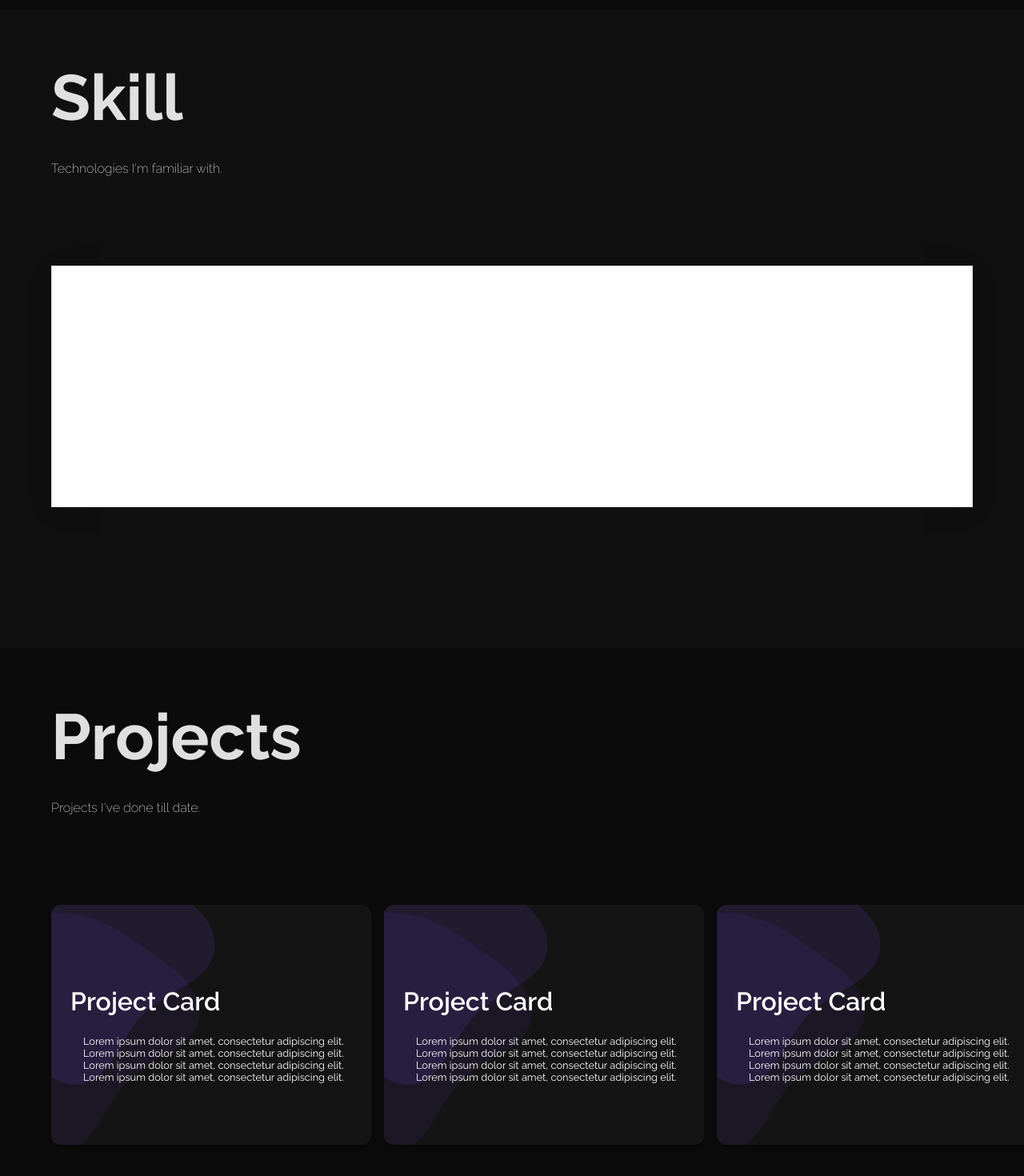
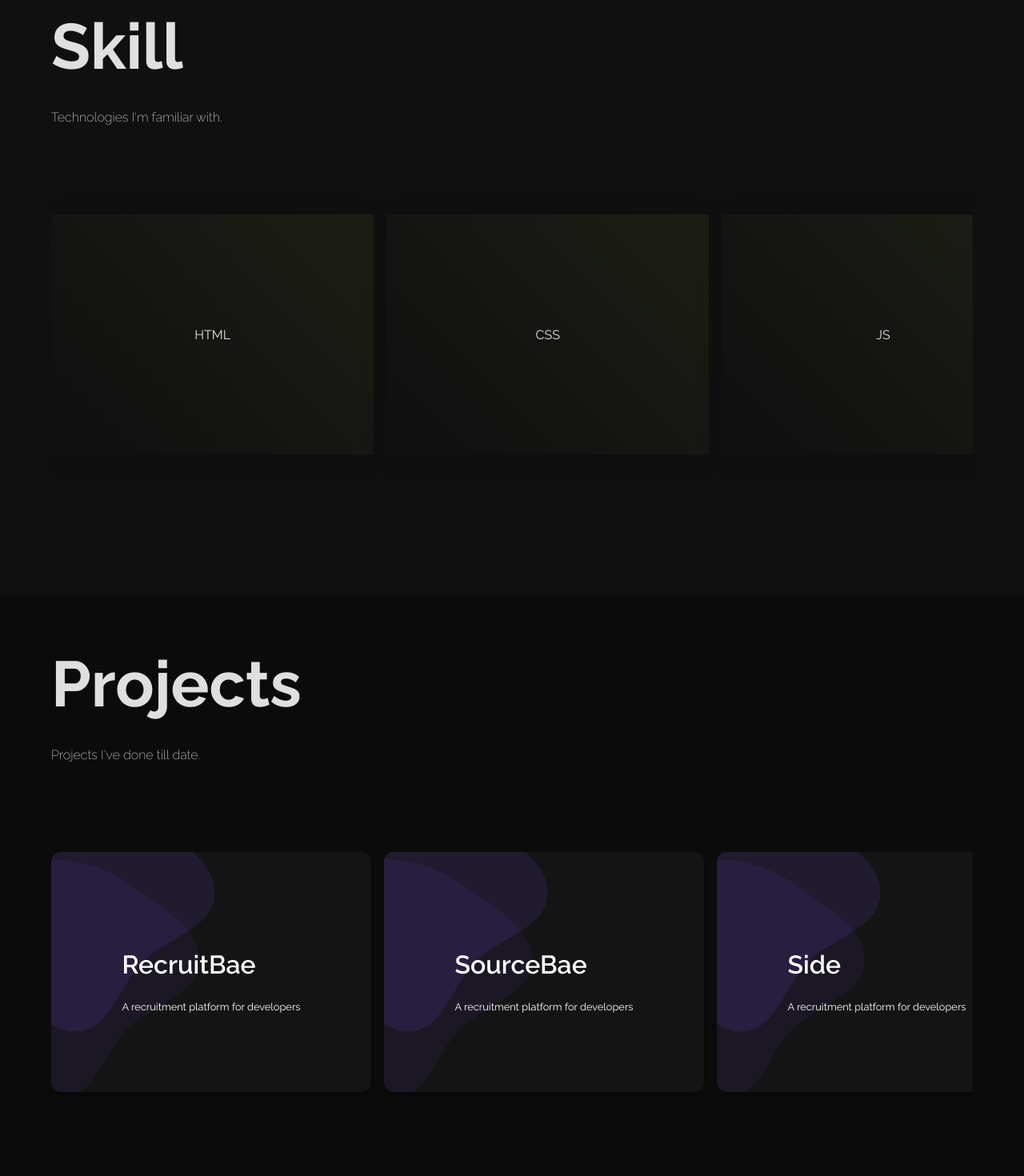
Before and after one commit to atulbhatt-system32/atulbhatt, a React (Create React App) app: page / in a window 1280 px wide. Shown: the part 892-2362 px from the top of the page at 80% size. Built offline with nearby package versions, Linux system fonts and the light colour scheme.

Commit message:
Skills Section Added

```diff
--- a/src/App.css
+++ b/src/App.css
@@ -34,3 +34,16 @@
   background-repeat: no-repeat;
   background-position: right;
 }
+
+body::-webkit-scrollbar {
+  width: 0.3em;
+}
+
+body::-webkit-scrollbar-track {
+  box-shadow: inset 0 0 6px rgba(0, 0, 0, 0.3);
+}
+
+body::-webkit-scrollbar-thumb {
+  background-color: var(--accent);
+  outline: 1px solid var(--accent);
+}
--- a/src/components/Cards/Cards.module.css
+++ b/src/components/Cards/Cards.module.css
@@ -29,3 +29,20 @@
   border: 0;
   border-radius: 12px;
 }
+
+.skills_card {
+  background: linear-gradient(
+      225.3deg,
+      rgba(199, 243, 108, 0.06) 5.55%,
+      rgba(16, 16, 16, 0.06) 90.64%
+    ),
+    #101010;
+
+  min-width: 35%;
+  width: 100%;
+  border: 0;
+}
+
+.skills_card + .skills_card {
+  margin-left: 1rem;
+}
--- a/src/components/Cards/Cards.tsx
+++ b/src/components/Cards/Cards.tsx
@@ -19,5 +19,8 @@
       styles.projectcard_title,
       styles.projectcard_body
     );
+
+  purpose === "skills" &&
+    classes.push(styles.skills_card, styles.children_wrapper);
   return <div className={classes.join(" ")}>{children}</div>;
 }
--- a/src/components/PictureCard/PictureCard.module.css
+++ b/src/components/PictureCard/PictureCard.module.css
@@ -1,7 +1,7 @@
 .card_container {
   background-image: url("./svgs/PaddleBg.svg");
   background-repeat: no-repeat;
-  padding: 5rem 0;
+  padding: 3rem 0;
   background-size: 100%;
 }
 
--- a/src/pages/Home/HomeView.module.css
+++ b/src/pages/Home/HomeView.module.css
@@ -99,12 +99,33 @@
   display: flex;
   margin-top: 5rem;
   padding: 2rem 0;
+  overflow-x: auto;
 }
 
 .skills_card_row {
   margin: 5rem 0;
 }
 
-.projects_card_row div + div {
+.projects_card_row div ~ div {
   margin-left: 1rem;
 }
+
+.projectcard_body {
+  margin: 0;
+}
+
+.skills_card_row::-webkit-scrollbar,
+.projects_card_row::-webkit-scrollbar {
+  width: 0.1em;
+}
+
+.skills_card_row::-webkit-scrollbar-track,
+.projects_card_row::-webkit-scrollbar-track {
+  box-shadow: inset 0 0 6px rgba(0, 0, 0, 0.3);
+}
+
+.skills_card_row::-webkit-scrollbar-thumb,
+.projects_card_row::-webkit-scrollbar-thumb {
+  background-color: var(--accent);
+  outline: 1px solid var(--accent);
+}
--- a/src/pages/Home/HomeView.tsx
+++ b/src/pages/Home/HomeView.tsx
@@ -39,6 +39,12 @@
 };
 
 const SkillsSection = () => {
+  const skills = [
+    { title: "HTML" },
+    { title: "CSS" },
+    { title: "JS" },
+    { title: "React" },
+  ];
   return (
     <section className={styles.skills_section}>
       <div className={styles.skills_section_title}>
@@ -48,13 +54,47 @@
         <span>Technologies I'm familiar with.</span>
       </div>
       <div className={styles.skills_card_row}>
-        <Cards>React</Cards>
+        {skills.map((skill) => (
+          <Cards purpose="skills">
+            <div className={styles.skill_name}>{skill.title}</div>
+          </Cards>
+        ))}
       </div>
     </section>
   );
 };
 
 const ProjectsSection = () => {
+  const projects = [
+    {
+      title: "RecruitBae",
+      description: "A recruitment platform for developers",
+    },
+    {
+      title: "SourceBae",
+      description: "A recruitment platform for developers",
+    },
+    {
+      title: "Side",
+      description: "A recruitment platform for developers",
+    },
+    {
+      title: "Compex Analytics",
+      description: "A recruitment platform for developers",
+    },
+    {
+      title: "Automyze",
+      description: "A recruitment platform for developers",
+    },
+    {
+      title: "Bandhify",
+      description: "A recruitment platform for developers",
+    },
+    {
+      title: "Samadhan",
+      description: "A recruitment platform for developers",
+    },
+  ];
   return (
     <div className={styles.projects_section}>
       <div className={styles.projects_section_title}>
@@ -64,39 +104,16 @@
         <span>Projects I've done till date.</span>
       </div>
       <div className={styles.projects_card_row}>
-        <Cards purpose="project">
-          <div className={styles.children_wrapper}>
-            <div className={styles.projectcard_title}>Project Card</div>
-            <div className={styles.projectcard_body}>
-              Lorem ipsum dolor sit amet, consectetur adipiscing elit. Lorem
-              ipsum dolor sit amet, consectetur adipiscing elit. Lorem ipsum
-              dolor sit amet, consectetur adipiscing elit. Lorem ipsum dolor sit
-              amet, consectetur adipiscing elit.
+        {projects.map((project) => (
+          <Cards purpose="project">
+            <div className={styles.children_wrapper}>
+              <div className={styles.projectcard_title}>{project.title}</div>
+              <span className={styles.projectcard_body}>
+                {project.description}
+              </span>
             </div>
-          </div>
-        </Cards>
-        <Cards purpose="project">
-          <div className={styles.children_wrapper}>
-            <div className={styles.projectcard_title}>Project Card</div>
-            <div className={styles.projectcard_body}>
-              Lorem ipsum dolor sit amet, consectetur adipiscing elit. Lorem
-              ipsum dolor sit amet, consectetur adipiscing elit. Lorem ipsum
-              dolor sit amet, consectetur adipiscing elit. Lorem ipsum dolor sit
-              amet, consectetur adipiscing elit.
-            </div>
-          </div>
-        </Cards>
-        <Cards purpose="project">
-          <div className={styles.children_wrapper}>
-            <div className={styles.projectcard_title}>Project Card</div>
-            <div className={styles.projectcard_body}>
-              Lorem ipsum dolor sit amet, consectetur adipiscing elit. Lorem
-              ipsum dolor sit amet, consectetur adipiscing elit. Lorem ipsum
-              dolor sit amet, consectetur adipiscing elit. Lorem ipsum dolor sit
-              amet, consectetur adipiscing elit.
-            </div>
-          </div>
-        </Cards>
+          </Cards>
+        ))}
       </div>
     </div>
   );
```
